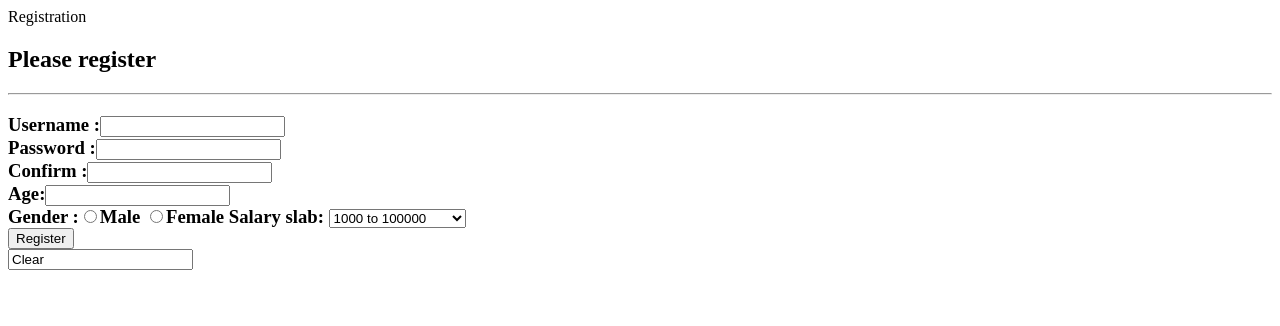
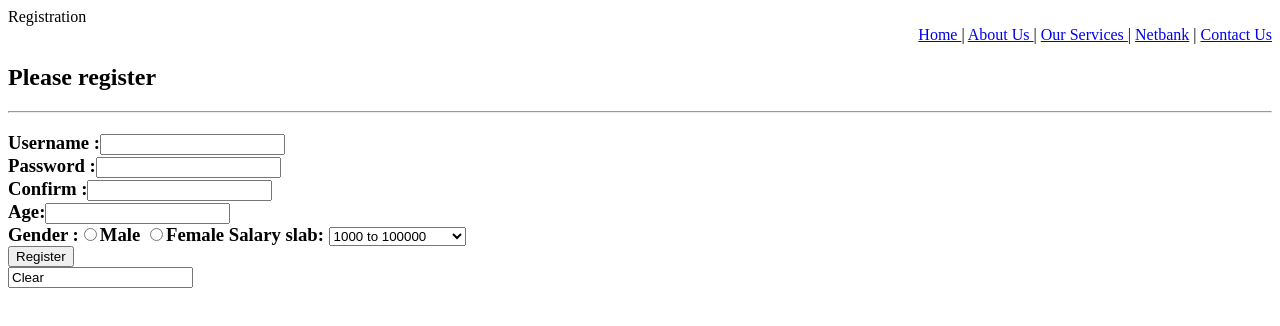
Before and after one commit to mshubhangi/MyBank, a plain HTML site: page registration.html in a window 1280 px wide. Drawn offline with Linux system fonts and the light colour scheme.

Commit message:
Update registration.html

```diff
--- a/registration.html
+++ b/registration.html
@@ -1,6 +1,13 @@
 <html>
   <head>Registration</head>
   <body>
+     <div align="right">
+  <a href="index.html"> Home </a> |
+  <a href="aboutus.html"> About Us </a> |
+  <a href="ourservices.html"> Our Services </a> |
+   <a href="netbanking.html"> Netbank</a> |
+  <a href="contactus.html"> Contact Us </a>
+    </div>
     <h2>Please register</h2>
     <hr>
     <form>
```
